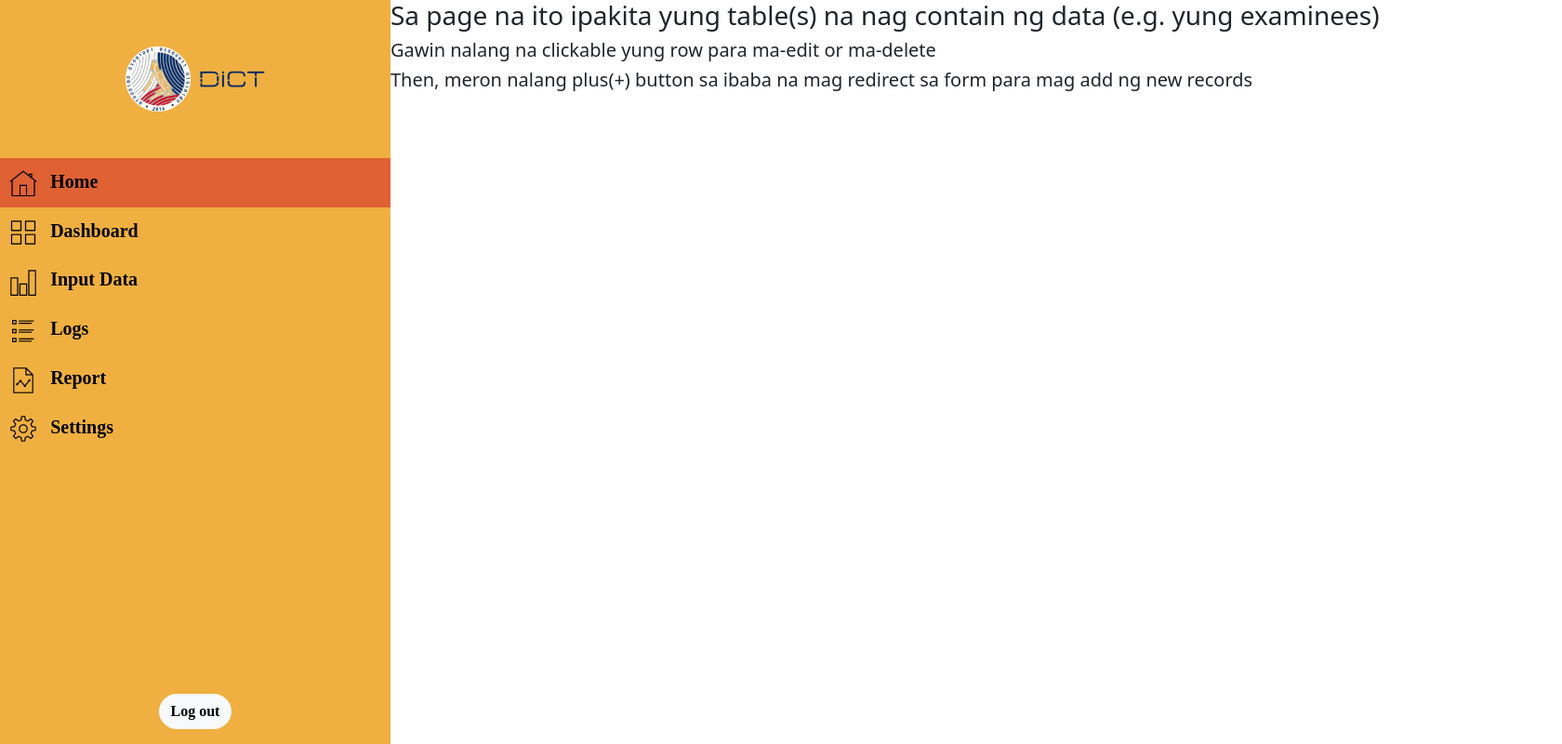
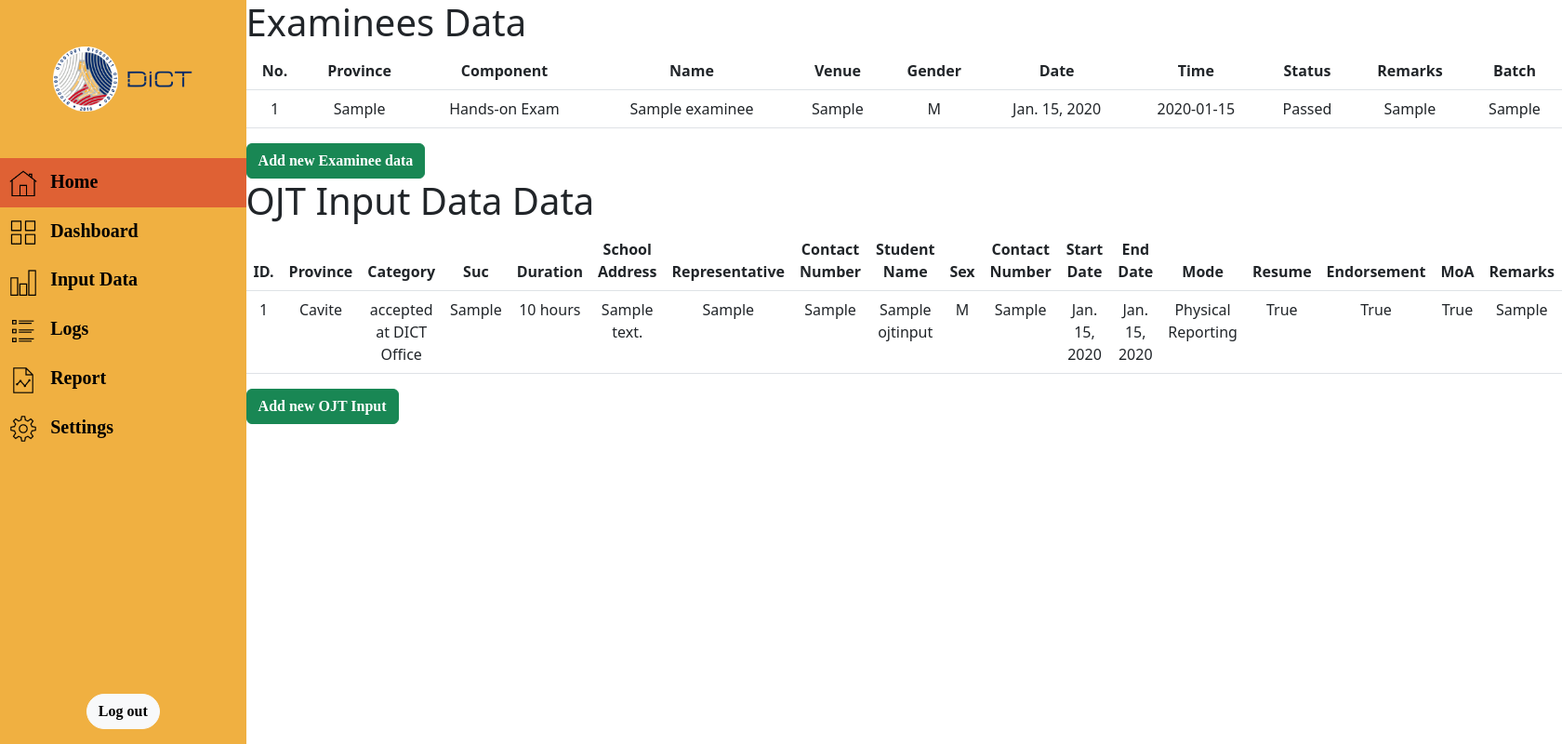
Before and after one commit to darren-sm/DICT-PMS, a Django app: page / in a window 1680 px wide. Shown: the whole page at 93% size. Run offline with Django 4.2, Linux system fonts and the light colour scheme; a user stored in the database is signed in; tables that the repository leaves empty hold one stand-in row (values such as "Sample post"); some web fonts are replaced.

Commit message:
Display data on table

```diff
--- a/web/myapp/templates/index.html
+++ b/web/myapp/templates/index.html
@@ -1,7 +1,99 @@
 {% extends 'base.html' %}
 
 {% block authenticated_content %}
-<h3>Sa page na ito ipakita yung table(s) na nag contain ng data (e.g. yung examinees)</h3>
-<h5>Gawin nalang na clickable yung row para ma-edit or ma-delete</h5>
-<h5>Then, meron nalang plus(+) button sa ibaba na mag redirect sa form para mag add ng new records</h5>
+<h1> Examinees Data </h1>
+
+<table class="table table-hover">
+    <thead>
+      <tr>
+        <th class='text-center' scope="col">No.</th>
+        <th class='text-center' scope="col">Province</th>
+        <th class='text-center' scope="col">Component</th>
+        <th class='text-center' scope="col">Name</th>
+        <th class='text-center' scope="col">Venue</th>
+        <th class='text-center' scope="col">Gender</th>
+        <th class='text-center' scope="col">Date</th>
+        <th class='text-center' scope="col">Time</th>
+        <th class='text-center' scope="col">Status</th>
+        <th class='text-center' scope="col">Remarks</th>
+        <th class='text-center' scope="col">Batch</th>
+      </tr>
+    </thead>
+    <tbody>
+    {% if examinees_data %}
+        {% for examinee in examinees_data %}
+        <tr>
+            <td class='text-center'>{{ examinee.no }}</td>
+            <td class='text-center'>{{ examinee.province }}</td>
+            <td class='text-center'>{{ examinee.component }}</td>
+            <td class='text-center'>{{ examinee.name }}</td>
+            <td class='text-center'>{{ examinee.venue }}</td>
+            <td class='text-center'>{{ examinee.gender }}</td>
+            <td class='text-center'>{{ examinee.date }}</td>
+            <td class='text-center'>{{ examinee.time }}</td>
+            <td class='text-center'>{{ examinee.status }}</td>
+            <td class='text-center'>{{ examinee.remarks }}</td>
+            <td class='text-center'>{{ examinee.batch }}</td>
+        </tr>
+        {% endfor %}
+    {% endif %}
+    </tbody>
+</table>
+<a class="btn btn-success"  href="#" role="button">Add new Examinee data</a>
+
+
+<h1> OJT Input Data Data </h1>
+<table class="table table-hover">
+    <thead>
+      <tr>
+        <th class='text-center' scope="col">ID.</th>
+        <th class='text-center' scope="col">Province</th>
+        <th class='text-center' scope="col">Category</th>
+        <th class='text-center' scope="col">Suc</th>
+        <th class='text-center' scope="col">Duration</th>
+        <th class='text-center' scope="col">School Address</th>
+        <th class='text-center' scope="col">Representative</th>
+        <th class='text-center' scope="col">Contact Number</th>
+        <th class='text-center' scope="col">Student Name</th>
+        <th class='text-center' scope="col">Sex</th>
+        <th class='text-center' scope="col">Contact Number</th>
+        <th class='text-center' scope="col">Start Date</th>
+        <th class='text-center' scope="col">End Date</th>
+        <th class='text-center' scope="col">Mode</th>
+        <th class='text-center' scope="col">Resume</th>
+        <th class='text-center' scope="col">Endorsement</th>
+        <th class='text-center' scope="col">MoA</th>
+        <th class='text-center' scope="col">Remarks</th>
+      </tr>
+    </thead>
+    <tbody>
+    {% if ojt_data %}
+        {% for ojt in ojt_data %}
+        <tr>
+            <td class='text-center'>{{ ojt.id }}</td>
+            <td class='text-center'>{{ ojt.province }}</td>
+            <td class='text-center'>{{ ojt.category }}</td>
+            <td class='text-center'>{{ ojt.suc }}</td>
+            <td class='text-center'>{{ ojt.duration }} hours</td>
+            <td class='text-center'>{{ ojt.school_address }}</td>
+            <td class='text-center'>{{ ojt.representative }}</td>
+            <td class='text-center'>{{ ojt.representative_contact }}</td>
+            <td class='text-center'>{{ ojt.student_name }}</td>
+            <td class='text-center'>{{ ojt.sex }}</td>
+            <td class='text-center'>{{ ojt.student_contact }}</td>
+            <td class='text-center'>{{ ojt.start_date }}</td>
+            <td class='text-center'>{{ ojt.end_date }}</td>
+            <td class='text-center'>{{ ojt.mode }}</td>
+            <td class='text-center'>{{ ojt.resume }}</td>
+            <td class='text-center'>{{ ojt.endorsement }}</td>
+            <td class='text-center'>{{ ojt.moa }}</td>
+            <td class='text-center'>{{ ojt.remarks }}</td>
+        </tr>
+        {% endfor %}
+    {% endif %}
+    </tbody>
+</table>
+<a class="btn btn-success"  href="#" role="button">Add new OJT Input</a>
+
+
 {% endblock %}
```
